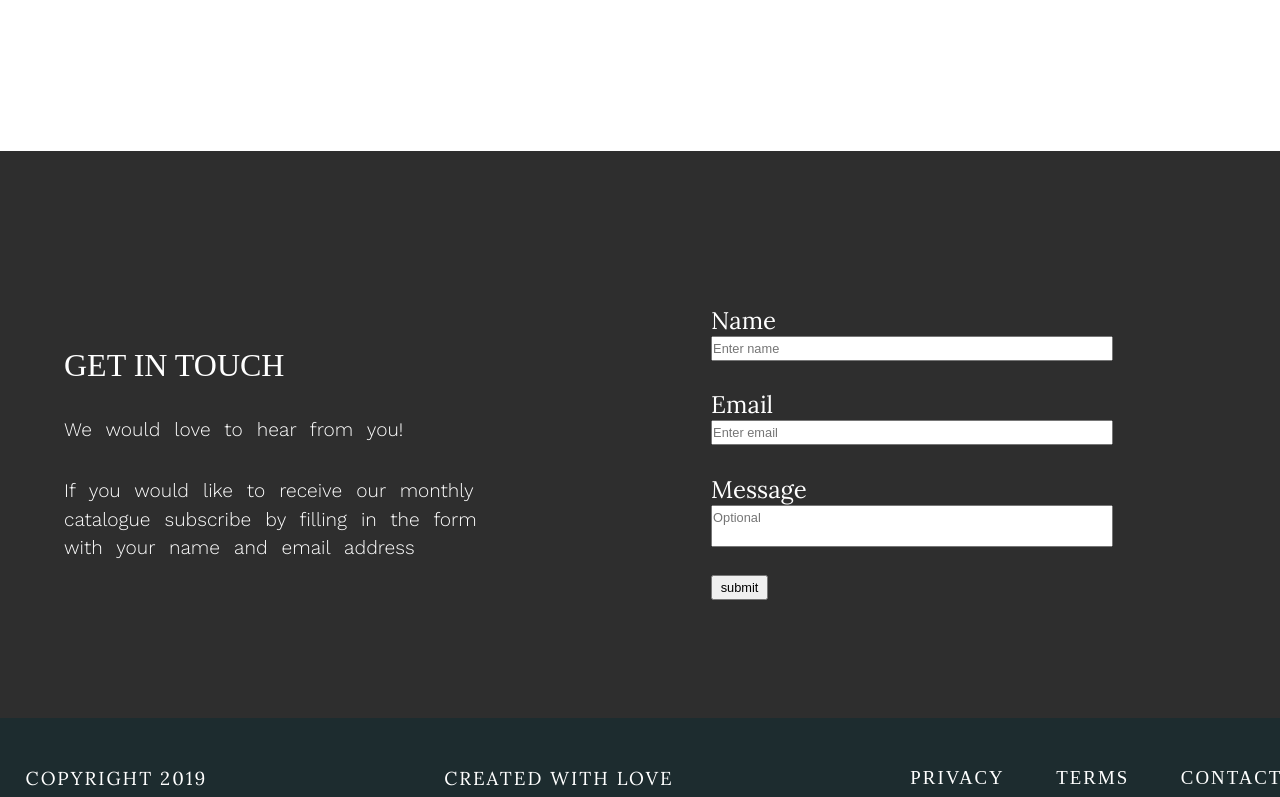
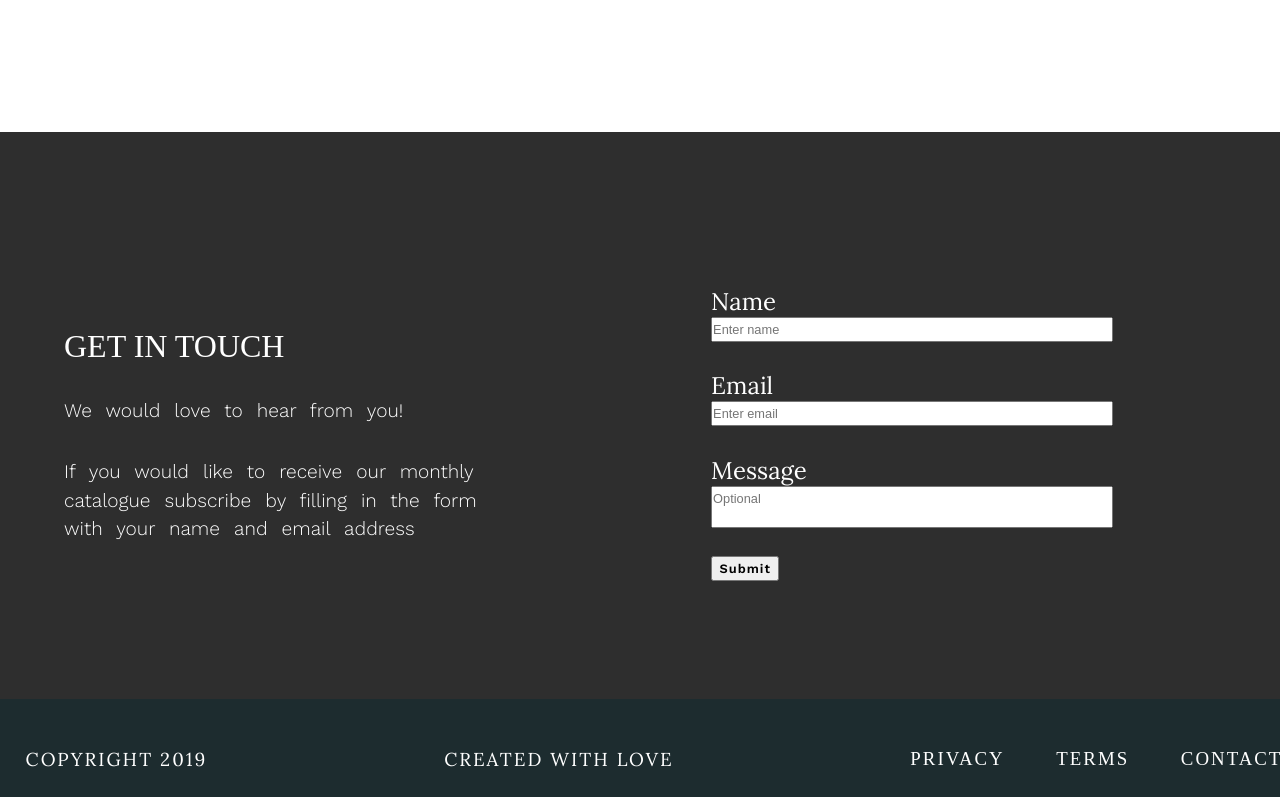
Before and after one commit to Besher58/Design-Interior, a plain HTML site: page index.html in a window 1280 px wide. Shown: the part 2431-3228 px from the top of the page. Drawn offline with nearby package versions, Linux system fonts and the light colour scheme.

Commit message:
Design-Interior

```diff
--- a/assets/css/style.css
+++ b/assets/css/style.css
@@ -127,7 +127,10 @@ input{
     margin-bottom: 5%;
 }
 .sub{
-    width: 10%;
+    width: 12%;
+    font-family: 'Work Sans', sans-serif;
+    font-weight: 600;
+    letter-spacing: 1px;
 }
 .height{
     padding-bottom: 20px;
--- a/index.html
+++ b/index.html
@@ -6,7 +6,7 @@
     <meta name="viewport" content="width=device-width, initial-scale=1.0">
     <title>Document</title>
     <link rel="stylesheet" href="assets/css/style.css">
-    <link href="https://fonts.googleapis.com/css2?family=Lora&family=Work+Sans:wght@300&display=swap" rel="stylesheet">
+    <link href="https://fonts.googleapis.com/css2?family=Lora&family=Work+Sans:wght@300;600&display=swap" rel="stylesheet">
 </head>
 
 <body>
@@ -45,7 +45,6 @@
                 <figure>
                     <img class="img" src="assets/img/features1.jpg" alt="">
                     <figcaption>Image by Michal Jarmoluk from Pixabay</figcaption>
-                    im
                 </figure>
                 <figure>
                     <img class="img" src="assets/img/features2.jpg" alt="">
@@ -68,13 +67,15 @@
                     your name and email address</p>
             </div>
             <div class="right">
+                <form action="">
                     <label for="">Name</label>
                     <input type="text" name="" id="" placeholder="Enter name">
                     <label for="">Email</label>
                     <input type="email" name="" id="" placeholder="Enter email">
                     <label for="">Message</label>
                     <input class="height" type="text" name="" id="" placeholder="Optional">
-                <input class="sub" type="submit" value="submit">
+                    <input class="sub" type="submit" value="Submit">
+                </form>
             </div>
         </article>
         <nav class="nav1">
@@ -82,8 +83,8 @@
             <h3>CREATED WITH LOVE</h3>
             <ul class="ul1">
                 <li class="li1"><a class="a1" href="#">PRIVACY</a></li>
-                <li class="li1"><a class="a1"  href="#">TERMS</a></li>
-                <li class="li1"><a class="a1"  href="#">CONTACT</a></li>
+                <li class="li1"><a class="a1" href="#">TERMS</a></li>
+                <li class="li1"><a class="a1" href="#">CONTACT</a></li>
             </ul>
         </nav>
     </main>
```
Lines whose indentation alone changed are shown as unchanged.
